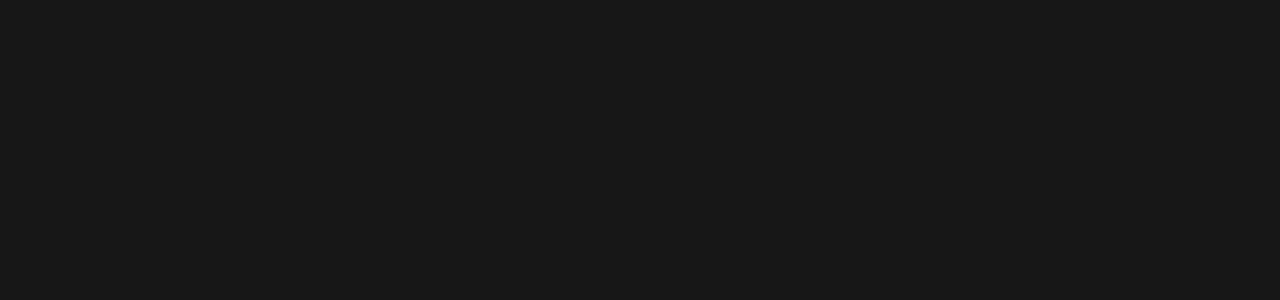
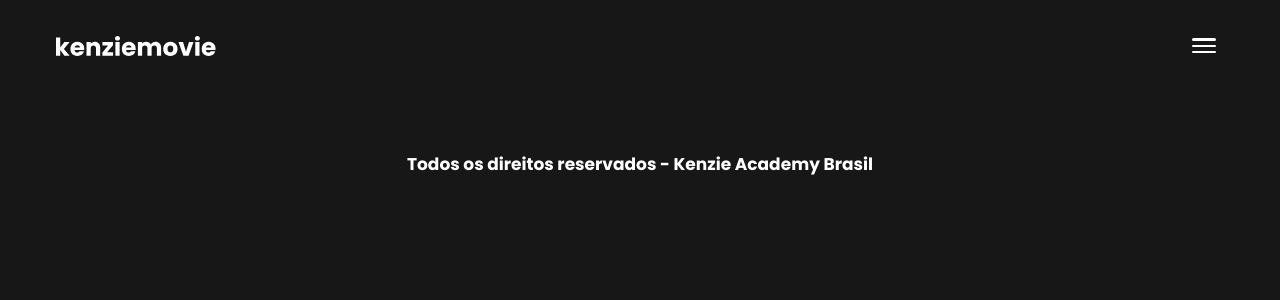
Before and after one commit to joaoPedrooC/Kenzie_Movies, a React (Vite) app: page / in a window 1280 px wide. Before the commit this address had no page. Shown: the top 300 px of the page. Built offline with nearby package versions, Linux system fonts and the light colour scheme.

Commit message:
feat: created initial page base structure

```diff
--- /dev/null
+++ b/src/components/HeroSection/HeroSection.tsx
@@ -0,0 +1,5 @@
+export const HeroSection = () => {
+  return (
+    <section></section>
+  );
+}
--- /dev/null
+++ b/src/pages/InitialPage/InitialPage.tsx
@@ -0,0 +1,17 @@
+import { Footer } from "../../components/Footer/Footer";
+import { Header } from "../../components/Header/Header";
+import { HeroSection } from "../../components/HeroSection/HeroSection";
+
+export const InitialPage = () => {
+  return (
+    <>
+      <Header />
+      <main>
+        <div className="container">
+          <HeroSection />
+        </div>
+      </main>
+      <Footer />
+    </>
+  );
+}
--- a/src/routes/RoutesMain.tsx
+++ b/src/routes/RoutesMain.tsx
@@ -1,12 +1,14 @@
 import { Route, Routes } from "react-router-dom";
 import { LoginPage } from "../pages/LoginPage/LoginPage";
 import { RegisterPage } from "../pages/RegisterPage/RegisterPage";
+import { InitialPage } from "../pages/InitialPage/InitialPage";
 
 export const RoutesMain = () => {
   return (
     <Routes>
       <Route path="/login" element={<LoginPage />} />
       <Route path="/register" element={<RegisterPage />} />
+      <Route path="/" element={<InitialPage />} />
     </Routes>
   );
 }
```
